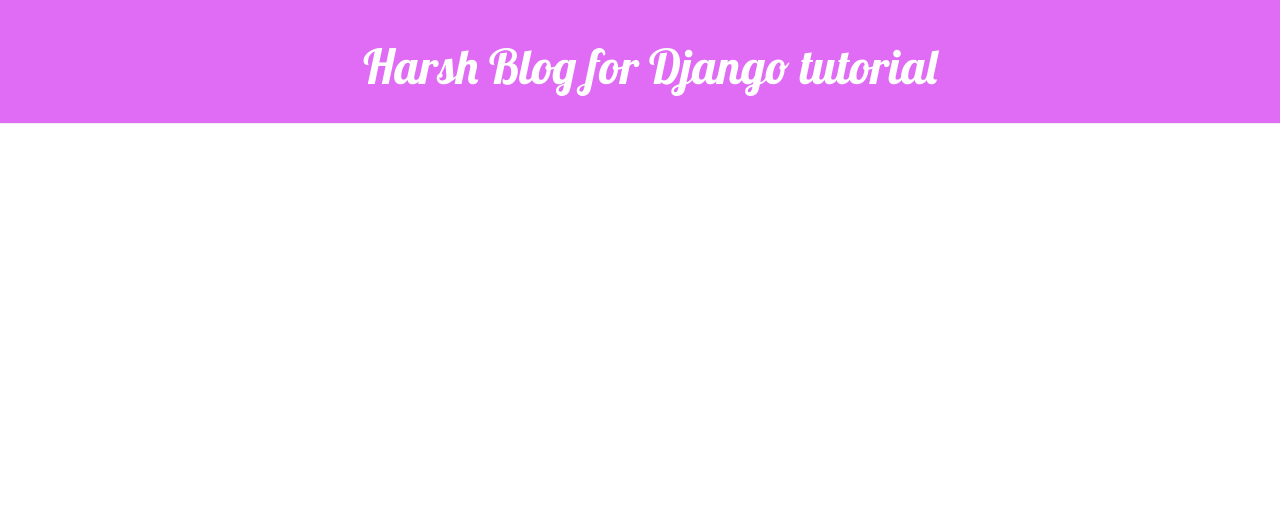
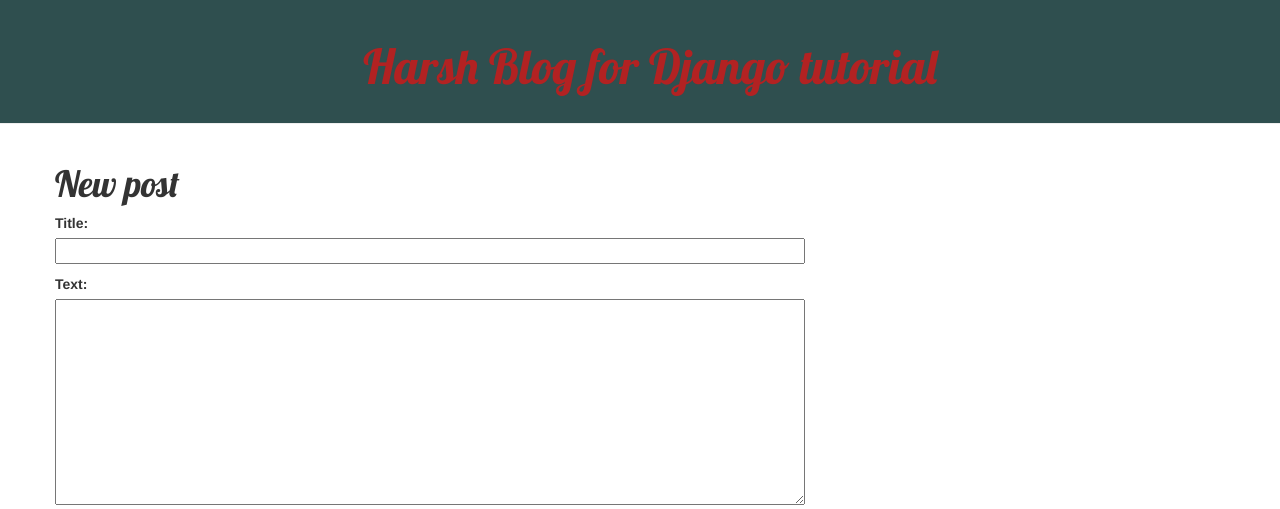
Before and after one commit to harshv2013/django_first_project, a Django app: page /post/new/ in a window 1280 px wide. Shown: the top 509 px of the page. Run offline with Django 3.2, Linux system fonts and the light colour scheme; data that the repository does not hold is empty; some libraries are stand-ins or nearby versions.

Commit message:
other update to modify !

```diff
--- a/blog/static/css/blog.css
+++ b/blog/static/css/blog.css
@@ -1,5 +1,5 @@
 h1 a {
-	color: #E06CF5;
+	color: #1E90FF;
 	font-family: 'Lobster';
 }
 
@@ -8,13 +8,13 @@
 }
 
 .page-header {
-    background-color: #E06CF5;
+    background-color: #2F4F4F;
     margin-top: 0;
     padding: 20px 20px 20px 40px;
 }
 
 .page-header h1, .page-header h1 a, .page-header h1 a:visited, .page-header h1 a:active {
-    color: #ffffff;
+    color: #B22222;
     font-size: 36pt;
     text-decoration: none;
 	text-align: center;
@@ -30,7 +30,7 @@
 
 .date {
     float: right;
-    color: #828282;
+    color: #008000;
 }
 
 .save {
@@ -42,7 +42,7 @@
 }
 
 .top-menu, .top-menu:hover, .top-menu:visited {
-    color: #ffffff;
+    color: #4B0082;
     float: right;
 	font-size: 26pt;
     margin-right: 20px;
--- a/blog/urls.py
+++ b/blog/urls.py
@@ -1,10 +1,12 @@
 from django.conf.urls import url
+from django.urls import path
+
 from . import views
 
 
 urlpatterns = [
-    url('', views.post_list, name='post_list'),
-    url(r'^post/(?P<pk>[0-9]+)/$', views.post_detail, name='post_detail'),
+    path('', views.post_list, name='post_list'),
+    path('post/<int:pk>/', views.post_detail, name='post_detail'),
     url(r'^post/new/$', views.post_new, name='post_new'),
     url(r'^post/(?P<pk>[0-9]+)/edit/$', views.post_edit, name='post_edit'),
 ]
```
